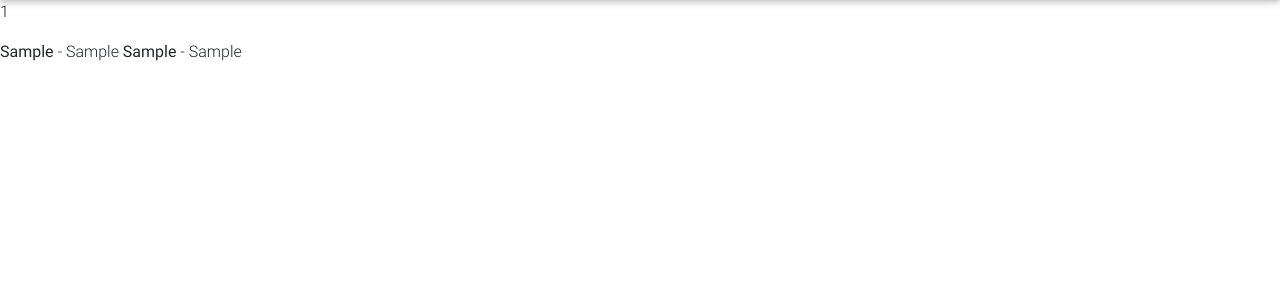
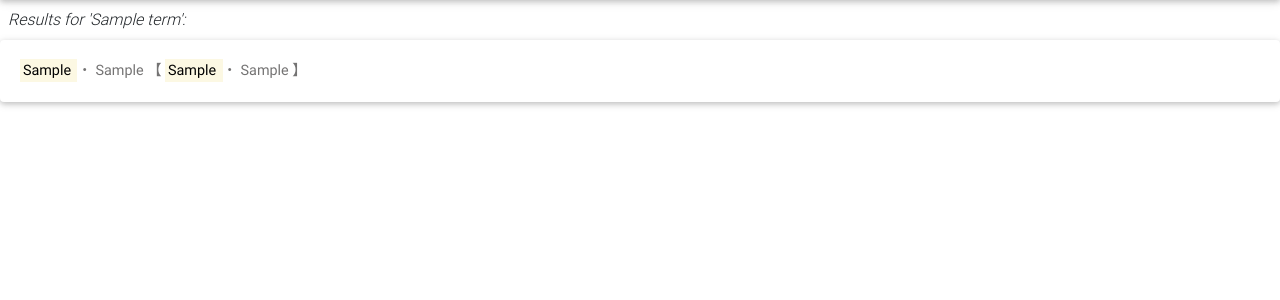
Before and after one commit to HappyPeng2x/SumatoraOnline, a Django app: template dictionary/templates/dictionary/results.html in a window 1280 px wide. Shown: the part 56-356 px from the top of the page. Run offline with Django 3.2, Linux system fonts and the light colour scheme; tables that the repository leaves empty hold one stand-in row (values such as "Sample post"); the template is opened without the code that fills it: values that come from a table or form of the project are taken from there, most other values are stand-ins (such as "Sample title", 1, 10 or a date in 2020); some libraries are stand-ins or nearby versions.

Commit message:
Results rendering with cards

```diff
--- a/dictionary/models.py
+++ b/dictionary/models.py
@@ -42,12 +42,12 @@ class DictionaryDisplayElement(models.Model):
 
         for w in self.readingsPrio.split(' '):
             if len(w) > 0:
-                d = {'prio':True, 'writing':w}
+                d = {'prio':True, 'reading':w}
                 r = r + [d]
 
         for w in self.readings.split(' '):
             if len(w) > 0:
-               d = {'prio':False, 'writing':w}
+               d = {'prio':False, 'reading':w}
                r = r + [d]
 
         return r
--- a/dictionary/templates/base_generic.html
+++ b/dictionary/templates/base_generic.html
@@ -6,8 +6,8 @@
     <meta charset="UTF-8">
     <meta name="viewport" content="width=device-width, initial-scale=1, shrink-to-fit=no">
     <meta http-equiv="x-ua-compatible" content="ie=edge">
-  <title>Material Design for Bootstrap</title>
-  <link rel="stylesheet" href="{% static "css/all.css" %}">
+    <title>Sumatora Japanese Dictionary</title>
+    <link rel="stylesheet" href="{% static "fontawesome/css/all.css" %}">
     <link rel="stylesheet" href="{% static "mdb/css/bootstrap.min.css" %}">
     <link rel="stylesheet" href="{% static "mdb/css/mdb.min.css" %}">
   </head>
--- a/dictionary/templates/dictionary/results.html
+++ b/dictionary/templates/dictionary/results.html
@@ -2,41 +2,69 @@
 
 {% block content %}
 
+<div class="p-2">
+  <i>
+    {% if results %}
+
+    Results for '{{ term }}':
+
+    {% else %}
+
+    No results found for '{{ term }}'.
+
+    {% endif %}
+  </i>
+
+</div>
+
 {% for r in results %}
 
-<p>{{ r.seq }}</p>
+<div class="card">
+  <div class="card-body">
+
+    <p class="card-text">
 
       {% for w in r.get_writings %}
 
       {% if w.prio %}
-<b>
+      <mark>
 	{% endif %}
 
 	{{ w.writing }}
 
 	{%if w.prio %}
-</b>
+      </mark>
       {% endif %}
 
-{% if not forloop.last %} - {% endif %}
+      {% if not forloop.last %}・{% endif %}
 
       {% endfor %}
 
       {% for w in r.get_readings %}
 
-{% if w.prio %}
-<b>
+      {% if forloop.first %}
+      【
       {% endif %}
 
-{{ w.writing }}
+      {% if w.prio %}
+      <mark>
+	{% endif %}
+
+	{{ w.reading }}
 
 	{%if w.prio %}
-</b>
+      </mark>
       {% endif %}
 
-{% if not forloop.last %} - {% endif %}
+      {% if not forloop.last %}・{% else %}
+      】
+      {% endif %}
 
       {% endfor %}
+
+    </p>
+  </div>
+</div>
 
 {% endfor %}
 
--- a/dictionary/templates/dictionary/search.html
+++ b/dictionary/templates/dictionary/search.html
@@ -3,6 +3,8 @@
 {% load crispy_forms_tags %}
 
 {% block content %}
+
+<p class="h2 mb-3 mt-3">Search</p>
 
 <form action="" method="post">
   {% csrf_token %}
--- a/dictionary/views.py
+++ b/dictionary/views.py
@@ -39,7 +39,7 @@ WHERE
 
     results = DictionaryDisplayElement.objects.raw(query, [term])
 
-    context = { 'results':results }
+    context = { 'results':results, 'term':term}
 
     return render(request, 'dictionary/results.html', context)
 
```
Lines whose indentation alone changed are shown as unchanged.
